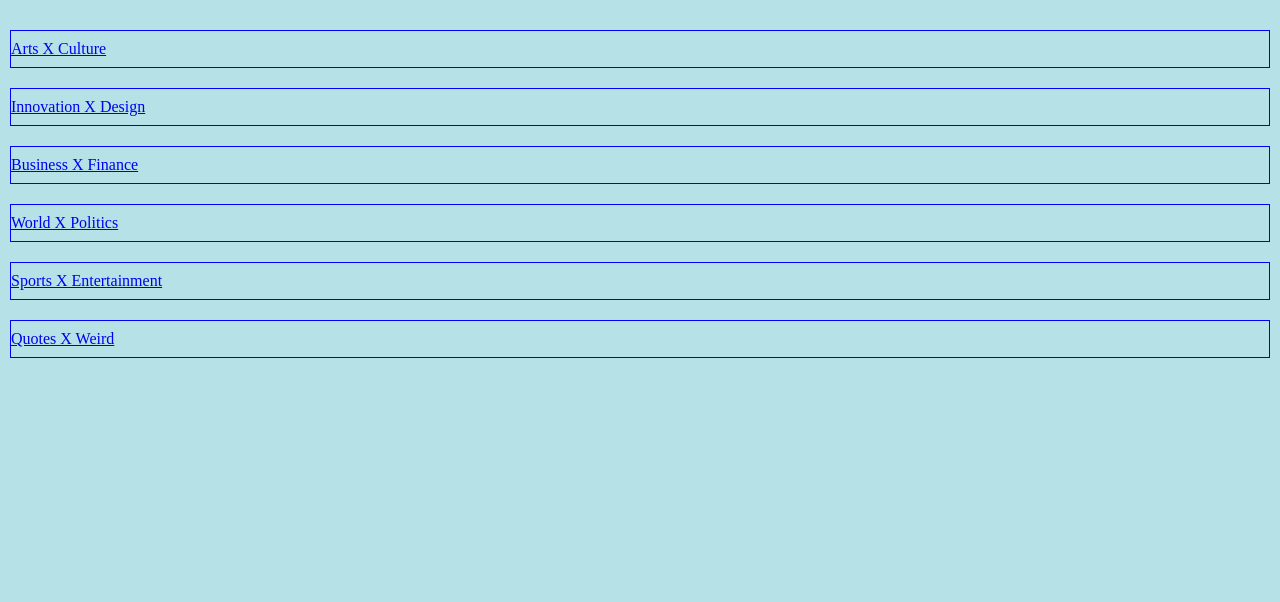
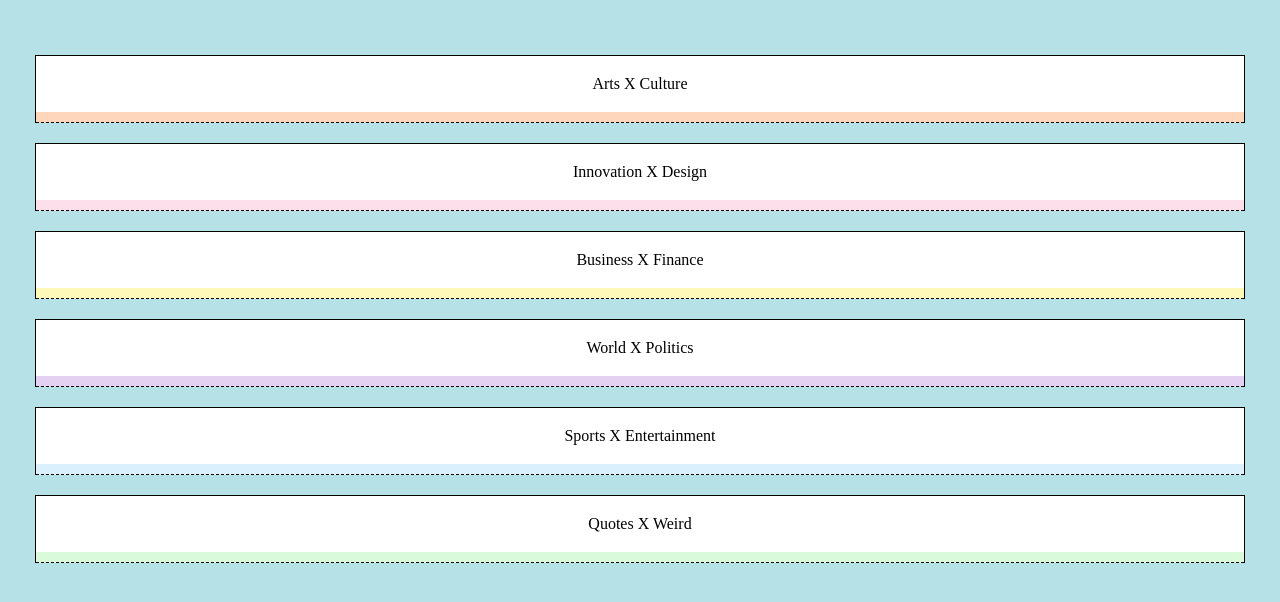
Before and after one commit to cpave3/snippet-pwa, a React (Create React App) app: page / in a window 1280 px wide. Shown: the top 602 px of the page. Built offline with nearby package versions, Linux system fonts and the light colour scheme.

Commit message:
update home screen

```diff
--- a/src/pages/Categories.tsx
+++ b/src/pages/Categories.tsx
@@ -23,13 +23,31 @@ const PageContainer = styled.div`
 `;
 
 const ListContainer = styled.ul`
-  padding: 10px;
+  padding: 35px;
+  a:link,
+  a:visited {
+    text-decoration: none;
+    color: black;
+  }
 `;
 
 const Item = styled.li`
-  border: 1px solid blue;
-  padding: 10px 0;
   margin: 20px 0;
+  display: flex;
+  justify-content: center;
+  align-items: center;
+  font-style: bold;
+  background: white;
+  flex-direction: column;
+  border-top: 1px solid black;
+  border-left: 1px solid black;
+  border-right: 1px solid black;
+`;
+
+const Adnornment = styled.div`
+  height: 10px;
+  width: 100%;
+  border-bottom: 1px dashed black;
 `;
 
 const Categoires = () => {
@@ -38,7 +56,10 @@ const Categoires = () => {
       <ListContainer>
         {categories.map((category) => (
           <Link to={`/categories/${category.slug}`}>
-            <Item>{category.label}</Item>
+            <Item>
+              <span style={{ padding: 20 }}>{category.label}</span>
+              <Adnornment style={{ background: category.color }} />
+            </Item>
           </Link>
         ))}
       </ListContainer>
```
